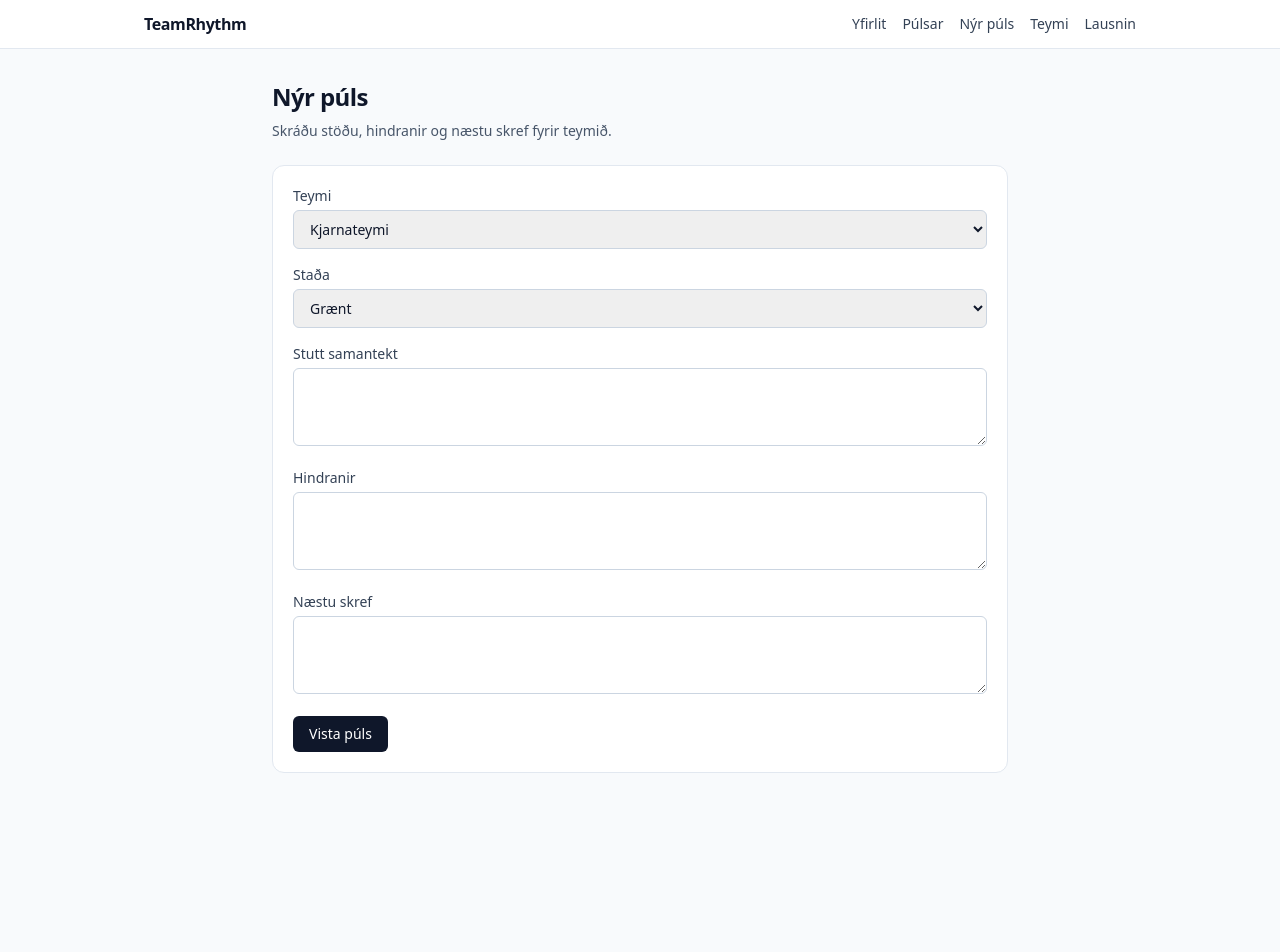
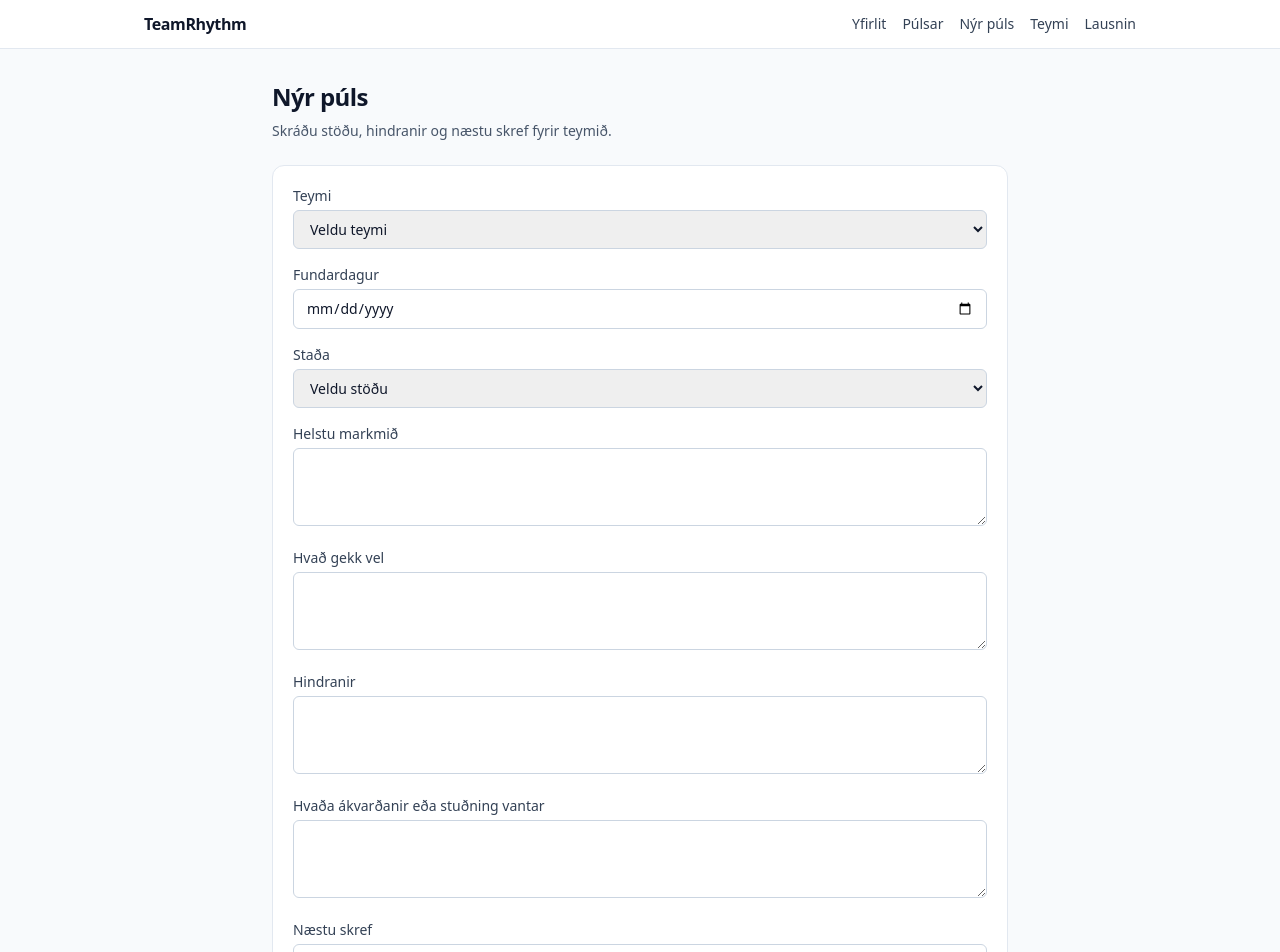
Before and after one commit to ebeinarsson-web/teamrhythm, a Next.js app: page /pulsar/nyr in a window 1280 px wide. Shown: the top 952 px of the page. Before the commit the page ends 805 px from the top, so only its background shows below. Built offline with nearby package versions, Linux system fonts and the light colour scheme.

Commit message:
Add Airtable create flow for New Pulse with validation, linked team handling, and safe fallback behavior.

```diff
--- /dev/null
+++ b/app/api/pulsar/route.ts
@@ -0,0 +1,43 @@
+import { createPulse } from "@/lib/airtable";
+import type { NewPulseInput } from "@/lib/types";
+import { NextResponse } from "next/server";
+
+function asText(value: unknown): string {
+  return typeof value === "string" ? value.trim() : "";
+}
+
+export async function POST(request: Request) {
+  try {
+    const payload = (await request.json()) as Partial<NewPulseInput>;
+    const input: NewPulseInput = {
+      teamId: asText(payload.teamId),
+      meetingDate: asText(payload.meetingDate),
+      status: asText(payload.status) as NewPulseInput["status"],
+      goals: asText(payload.goals),
+      wins: asText(payload.wins),
+      blockers: asText(payload.blockers),
+      decisionsNeeded: asText(payload.decisionsNeeded),
+      nextSteps: asText(payload.nextSteps),
+      submittedBy: asText(payload.submittedBy),
+    };
+
+    const result = await createPulse(input);
+    if (!result.ok) {
+      return NextResponse.json({ ok: false, message: result.message }, { status: 400 });
+    }
+
+    return NextResponse.json({
+      ok: true,
+      message: "Puls var vistaður.",
+    });
+  } catch (error) {
+    console.error("[teamrhythm] Invalid pulse create request.", error);
+    return NextResponse.json(
+      {
+        ok: false,
+        message: "Ekki tokst ad vinna innsendingu. Vinsamlegast reyndu aftur.",
+      },
+      { status: 400 },
+    );
+  }
+}
--- a/components/NewPulseForm.tsx
+++ b/components/NewPulseForm.tsx
@@ -1,6 +1,6 @@
 "use client";
 
-import { useState } from "react";
+import { useRef, useState } from "react";
 import type { Team } from "@/lib/types";
 
 type Props = {
@@ -8,21 +8,75 @@ type Props = {
 };
 
 export default function NewPulseForm({ teams }: Props) {
+  const formRef = useRef<HTMLFormElement>(null);
+  const [isSubmitting, setIsSubmitting] = useState(false);
   const [submitted, setSubmitted] = useState(false);
+  const [errorMessage, setErrorMessage] = useState("");
+
+  const hasTeams = teams.length > 0;
+
+  async function handleSubmit(event: React.FormEvent<HTMLFormElement>) {
+    event.preventDefault();
+    if (!hasTeams) return;
+
+    setIsSubmitting(true);
+    setSubmitted(false);
+    setErrorMessage("");
+
+    const form = event.currentTarget;
+    const formData = new FormData(form);
+    const payload = {
+      teamId: String(formData.get("team") ?? ""),
+      meetingDate: String(formData.get("meetingDate") ?? ""),
+      status: String(formData.get("status") ?? ""),
+      goals: String(formData.get("goals") ?? ""),
+      wins: String(formData.get("wins") ?? ""),
+      blockers: String(formData.get("blockers") ?? ""),
+      decisionsNeeded: String(formData.get("decisionsNeeded") ?? ""),
+      nextSteps: String(formData.get("nextSteps") ?? ""),
+      submittedBy: String(formData.get("submittedBy") ?? ""),
+    };
+
+    try {
+      const response = await fetch("/api/pulsar", {
+        method: "POST",
+        headers: { "Content-Type": "application/json" },
+        body: JSON.stringify(payload),
+      });
+      const data = (await response.json()) as { ok?: boolean; message?: string };
+
+      if (!response.ok || !data.ok) {
+        setErrorMessage(data.message ?? "Ekki tokst ad vista puls. Vinsamlegast reyndu aftur.");
+        return;
+      }
+
+      setSubmitted(true);
+      formRef.current?.reset();
+    } catch {
+      setErrorMessage("Ekki tokst ad vista puls i augnablikinu. Vinsamlegast reyndu aftur.");
+    } finally {
+      setIsSubmitting(false);
+    }
+  }
 
   return (
     <form
+      ref={formRef}
       className="space-y-4 rounded-xl border border-slate-200 bg-white p-5"
-      onSubmit={(event) => {
-        event.preventDefault();
-        setSubmitted(true);
-      }}
+      onSubmit={handleSubmit}
     >
       <div>
         <label htmlFor="team" className="mb-1 block text-sm font-medium text-slate-700">
           Teymi
         </label>
-        <select id="team" name="team" className="w-full rounded-md border border-slate-300 px-3 py-2 text-sm">
+        <select
+          id="team"
+          name="team"
+          required
+          disabled={!hasTeams || isSubmitting}
+          className="w-full rounded-md border border-slate-300 px-3 py-2 text-sm disabled:bg-slate-100"
+        >
+          <option value="">Veldu teymi</option>
           {teams.map((team) => (
             <option key={team.id} value={team.id}>
               {team.name}
@@ -32,42 +86,121 @@ export default function NewPulseForm({ teams }: Props) {
       </div>
 
       <div>
+        <label htmlFor="meetingDate" className="mb-1 block text-sm font-medium text-slate-700">
+          Fundardagur
+        </label>
+        <input
+          id="meetingDate"
+          name="meetingDate"
+          type="date"
+          required
+          disabled={isSubmitting}
+          className="w-full rounded-md border border-slate-300 px-3 py-2 text-sm disabled:bg-slate-100"
+        />
+      </div>
+
+      <div>
         <label htmlFor="status" className="mb-1 block text-sm font-medium text-slate-700">
           Staða
         </label>
-        <select id="status" name="status" className="w-full rounded-md border border-slate-300 px-3 py-2 text-sm">
-          <option value="green">Grænt</option>
-          <option value="yellow">Gult</option>
-          <option value="red">Rautt</option>
+        <select
+          id="status"
+          name="status"
+          required
+          disabled={isSubmitting}
+          className="w-full rounded-md border border-slate-300 px-3 py-2 text-sm disabled:bg-slate-100"
+        >
+          <option value="">Veldu stöðu</option>
+          <option value="Græn">Græn</option>
+          <option value="Gul">Gul</option>
+          <option value="Rauð">Rauð</option>
         </select>
       </div>
 
       <div>
-        <label htmlFor="summary" className="mb-1 block text-sm font-medium text-slate-700">
-          Stutt samantekt
+        <label htmlFor="goals" className="mb-1 block text-sm font-medium text-slate-700">
+          Helstu markmið
         </label>
-        <textarea id="summary" name="summary" rows={3} className="w-full rounded-md border border-slate-300 px-3 py-2 text-sm" />
+        <textarea
+          id="goals"
+          name="goals"
+          rows={3}
+          disabled={isSubmitting}
+          className="w-full rounded-md border border-slate-300 px-3 py-2 text-sm disabled:bg-slate-100"
+        />
+      </div>
+
+      <div>
+        <label htmlFor="wins" className="mb-1 block text-sm font-medium text-slate-700">
+          Hvað gekk vel
+        </label>
+        <textarea
+          id="wins"
+          name="wins"
+          rows={3}
+          disabled={isSubmitting}
+          className="w-full rounded-md border border-slate-300 px-3 py-2 text-sm disabled:bg-slate-100"
+        />
       </div>
 
       <div>
         <label htmlFor="blockers" className="mb-1 block text-sm font-medium text-slate-700">
           Hindranir
         </label>
-        <textarea id="blockers" name="blockers" rows={3} className="w-full rounded-md border border-slate-300 px-3 py-2 text-sm" />
+        <textarea
+          id="blockers"
+          name="blockers"
+          rows={3}
+          disabled={isSubmitting}
+          className="w-full rounded-md border border-slate-300 px-3 py-2 text-sm disabled:bg-slate-100"
+        />
+      </div>
+
+      <div>
+        <label htmlFor="decisionsNeeded" className="mb-1 block text-sm font-medium text-slate-700">
+          Hvaða ákvarðanir eða stuðning vantar
+        </label>
+        <textarea
+          id="decisionsNeeded"
+          name="decisionsNeeded"
+          rows={3}
+          disabled={isSubmitting}
+          className="w-full rounded-md border border-slate-300 px-3 py-2 text-sm disabled:bg-slate-100"
+        />
       </div>
 
       <div>
         <label htmlFor="nextSteps" className="mb-1 block text-sm font-medium text-slate-700">
           Næstu skref
         </label>
-        <textarea id="nextSteps" name="nextSteps" rows={3} className="w-full rounded-md border border-slate-300 px-3 py-2 text-sm" />
+        <textarea
+          id="nextSteps"
+          name="nextSteps"
+          rows={3}
+          disabled={isSubmitting}
+          className="w-full rounded-md border border-slate-300 px-3 py-2 text-sm disabled:bg-slate-100"
+        />
+      </div>
+
+      <div>
+        <label htmlFor="submittedBy" className="mb-1 block text-sm font-medium text-slate-700">
+          Sent inn af
+        </label>
+        <input
+          id="submittedBy"
+          name="submittedBy"
+          type="text"
+          disabled={isSubmitting}
+          className="w-full rounded-md border border-slate-300 px-3 py-2 text-sm disabled:bg-slate-100"
+        />
       </div>
 
       <button
         type="submit"
-        className="rounded-md bg-slate-900 px-4 py-2 text-sm font-medium text-white hover:bg-slate-800"
+        disabled={isSubmitting || !hasTeams}
+        className="rounded-md bg-slate-900 px-4 py-2 text-sm font-medium text-white hover:bg-slate-800 disabled:cursor-not-allowed disabled:bg-slate-400"
       >
-        Vista púls
+        {isSubmitting ? "Sendi..." : "Vista púls"}
       </button>
 
       {submitted ? (
@@ -75,6 +208,14 @@ export default function NewPulseForm({ teams }: Props) {
           Púls vistaður.
         </p>
       ) : null}
+
+      {errorMessage ? <p className="rounded-md bg-rose-50 px-3 py-2 text-sm text-rose-800">{errorMessage}</p> : null}
+
+      {!hasTeams ? (
+        <p className="rounded-md bg-amber-50 px-3 py-2 text-sm text-amber-800">
+          Ekki er hægt að senda inn púls í þessari keyrslu.
+        </p>
+      ) : null}
     </form>
   );
 }
```
Also changed, not shown: lib/airtable.ts (+85 -1 lines), lib/types.ts (+8 -2 lines), 1 other file (tests, documents, lock files or other folders).
